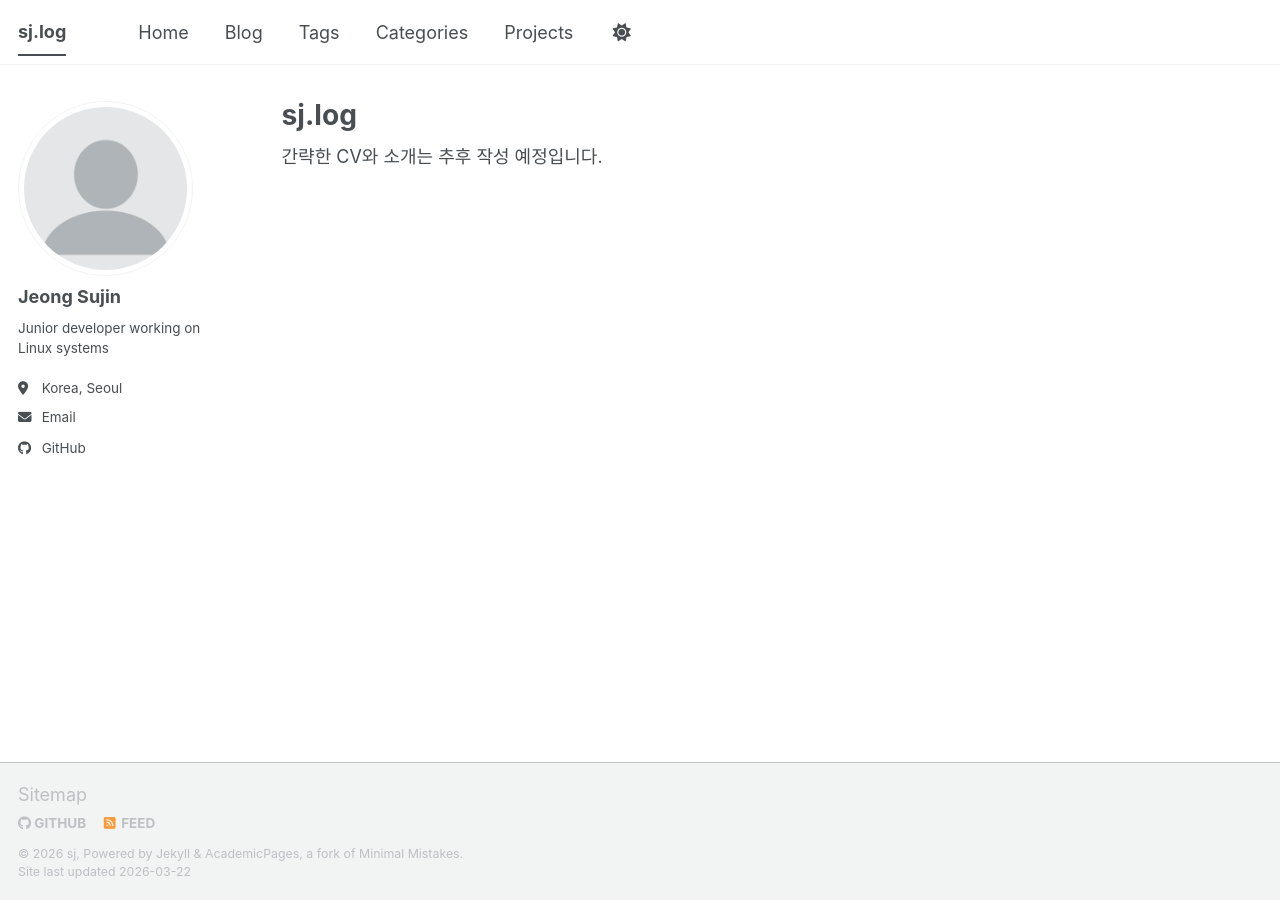
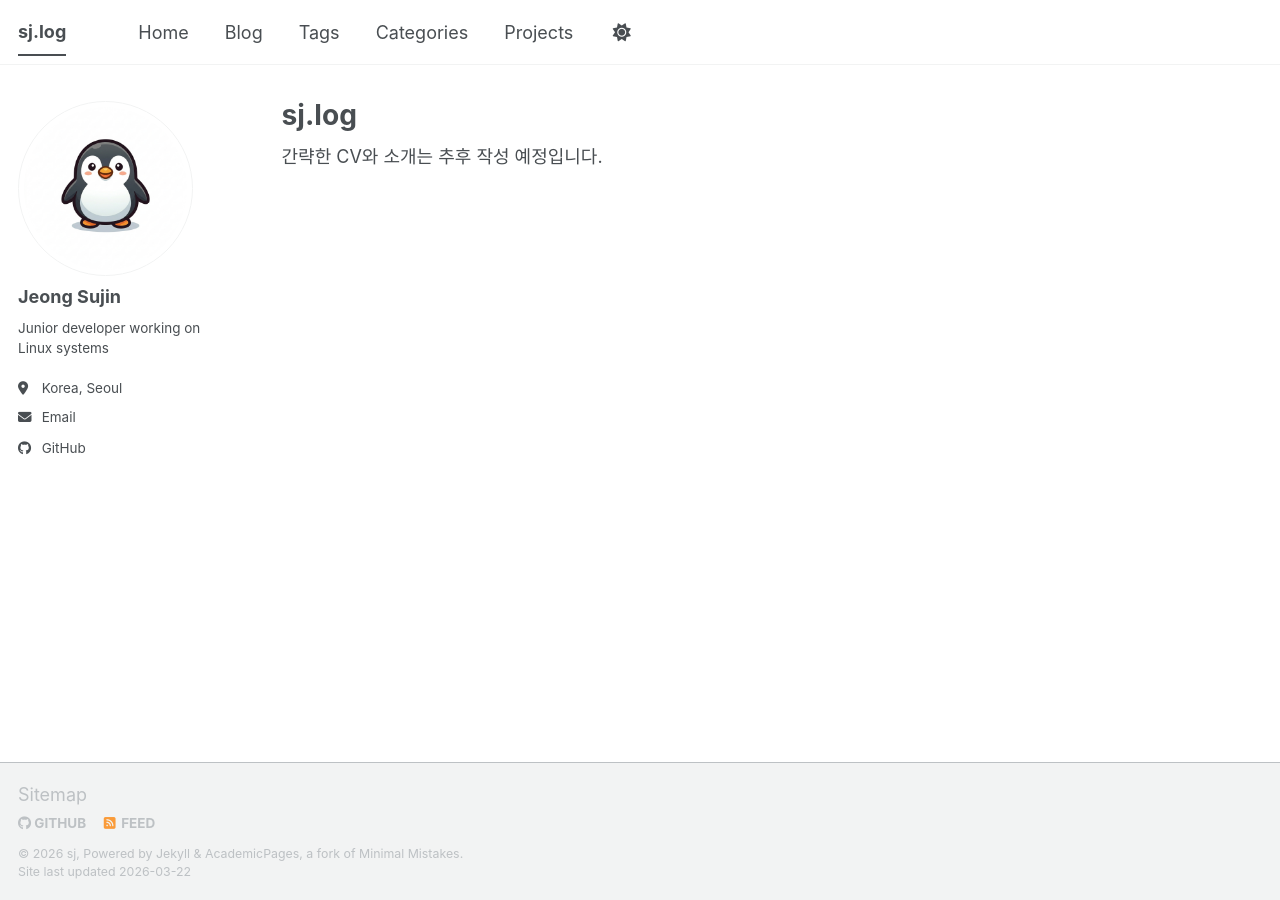
Before and after one commit to yababaina/yababaina.github.io, a Jekyll site: the page built from _pages/about.md, in a window 1280 px wide. Built offline with Jekyll 4.4.1, drawn with Linux system fonts in a browser that asks for light colours; a script bundle is joined from its source files by our own code; library files that are not in the unit come from our copies.

Commit message:
프로필/favicon 이미지 설정

```diff
--- a/_config.yml
+++ b/_config.yml
@@ -23,7 +23,7 @@
 #               Additional customization can be done by editing /_includes/author-profile.html
 author:
   # Biographic information
-  avatar           : "profile.png"
+  avatar           : "favicon.png"
   name             : "Jeong Sujin"
   pronouns         : # example: "she/her"
   bio              : "Junior developer working on Linux systems"
--- a/_includes/head/custom.html
+++ b/_includes/head/custom.html
@@ -5,13 +5,8 @@
 <!-- Support for Academicons -->
 <link rel="stylesheet" href="{{ base_path }}/assets/css/academicons.css"/>
 
-<!-- favicon from https://commons.wikimedia.org/wiki/File:OOjs_UI_icon_academic-progressive.svg -->
-<link rel="apple-touch-icon" sizes="180x180" href="{{ base_path }}/images/apple-touch-icon-180x180.png"/>
-<link rel="icon" type="image/svg+xml" href="{{ base_path }}/images/favicon.svg"/>
-<link rel="icon" type="image/png" href="{{ base_path }}/images/favicon-32x32.png" sizes="32x32"/>
-<link rel="icon" type="image/png" href="{{ base_path }}/images/favicon-192x192.png" sizes="192x192"/>
-<link rel="manifest" href="{{ base_path }}/images/manifest.json"/>
-<link rel="icon" href="/images/favicon.ico"/>
+<link rel="icon" type="image/png" href="{{ base_path }}/images/favicon.png"/>
+<link rel="apple-touch-icon" href="{{ base_path }}/images/favicon.png"/>
 <meta name="theme-color" content="#ffffff"/>
 
 <!-- end custom head snippets -->
```
Also changed, not shown: images/favicon.png (added).
